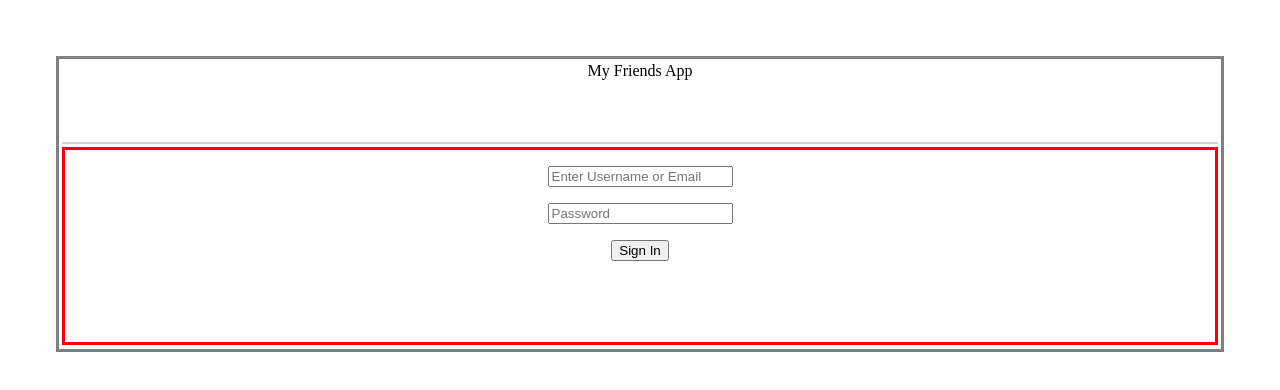
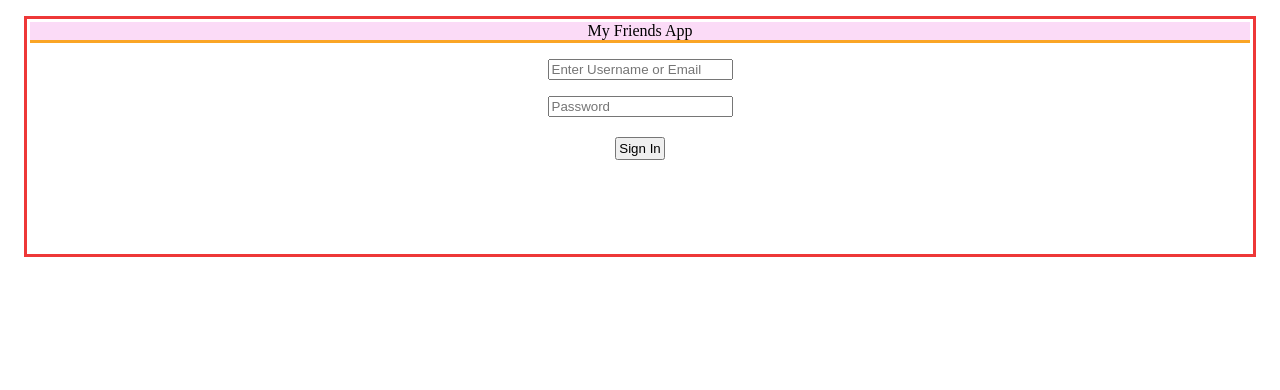
Before and after one commit to leslieyjkim/RSVP.Me, a React (Vite) app in the folder my_vite_app_React/: page / in a window 1280 px wide. Shown: the top 390 px of the page. Built offline with nearby package versions, Linux system fonts and the light colour scheme.

Commit message:
Update uid(uniqid) generate code, Update styling

```diff
--- a/my_vite_app_React/src/App.css
+++ b/my_vite_app_React/src/App.css
@@ -1,4 +1,4 @@
-#root {
+/* #root {
   max-width: 1280px;
   margin: 0 auto;
   padding: 2rem;
@@ -7,47 +7,111 @@
 
 body {
   font-family: sans-serif;
-}
+} */
 
 .App {
   margin: 1em;
   text-align: center;
+  min-height: 14em;
 }
 
 .App {
-  border: grey solid;
+  border: rgb(238, 56, 56) solid;
 }
 
 .Header {
-  font-family: cursive;
-  border-bottom: lightgrey solid 2px;
-  min-height: 2em;
+  /* font-family: cursive; */
+  border-bottom: rgb(250, 165, 38) solid;
+  background-color: rgb(251, 219, 247);
+  justify-content: center;
+  align-items: center;
+  /* min-height: 2em; */
   margin: .2em;
-  min-height: 5em;
+  margin-bottom: .5em;
+  /* min-height: 5em; */
 }
 
 .LoginPage {
-  border: red solid;
+  /* border: red solid; */
   min-height: 12em;
   margin: .2em;
 }
 
+.LoginForm {
+}
+
 .MainPage {
-  border: red solid;
+  border: rgb(230, 207, 79) solid;
   min-height: 12em;
-  background: lightblue;
+  background: rgb(190, 233, 248);
   margin: .2em;
 }
 
 .Input {
-  border: green solid thin;
+  border: rgb(42, 214, 42) solid;
   min-height: 2em;
   background: lightgreen;
   margin: .2em;
 }
 
 .FriendList {
-  border: green solid thin;
+  border: rgb(51, 178, 51) solid;
   min-height: 4em;
-  margin: 0.7em;
+  margin: .2em;
 }
+
+.FriendListItem {
+  /* border: magenta solid 2px ; */
+  min-height: 1em;
+  margin: .2em
+}
+
+h1 {
+  font-family: cursive;
+  padding: 0px;
+  margin: 0.2em;
+}
+
+h4 {
+  padding: 0px;
+  margin: 0.2em;
+  margin-bottom: 2em;
+}
+
+h4:empty:before {
+  content: "\200b";
+  /* unicode zero width space character */
+}
+
+ul {
+  list-style: none;
+  padding-left: 0;
+  margin: auto;
+  width: 16em;
+}
+
+li {
+  padding: 5px;
+  margin: 2px;
+  background-color: #eee;
+  text-align: left;
+}
+
+li a {
+  color: grey;
+}
+
+li:hover {
+  background-color: rgb(211, 61, 35);
+  color: white;
+  cursor: pointer;
+}
+
+li:hover a {
+  color: white;
+}
+
+button {
+  padding: 2px;
+  margin: 4px 2px 4px 2px;
+}
--- a/my_vite_app_React/src/_mocks_/friends.js
+++ b/my_vite_app_React/src/_mocks_/friends.js
@@ -3,13 +3,12 @@
 const mockData = [
     {"id": 4319, "uid": "0c172c3a-e57f-40bf-9db4-d09846fe9f25", "name": "Juana Bea"},
     {"id": 8651, "uid": "54d724b8-b03c-41e3-bd11-ed5468076501", "name": "Marj Oram"},
-    {"id": 766, "uid": "e754196d-420b-40b0-9c58-cae94877dc36", "name": "Park A Studebaker"},
+    {"id": 766, "uid": "e754196d-420b-40b0-9c58-cae94877dc36", "name": "Park A. Studebaker"},
     {"id": 5622, "uid": "9b2114d7-8bbb-4747-a5f2-be96213428c8", "name": "Reid Enright"},
     {"id": 9718, "uid": "8486bf12-7e76-4b30-aecc-9a9376861130", "name": "Mike Czech"},
-    {"id": 6580, "uid": "d96e9e01-beff-445a-9dba-f50aaae14ca5", "name": "Chris P.Bacon"},
-    {"id": 6690, "uid": "ec6b4769-361f-4501-98e1-16b8cea16d51", "name": "Ted Moore"},
+    {"id": 6580, "uid": "d96e9e01-beff-445a-9dba-f50aaae14ca5", "name": "Chris P. Bacon"},
+    {"id": 6690, "uid": "ec6b4769-361f-4501-98e1-16b8cea16d51", "name": "Tad Moore"},
     {"id": 829, "uid": "befc5211-eab5-41de-9ab6-3828126ce5b2", "name": "Sally Mander"}
+  ];
 
-];
-
-export default mockData;
+  export default mockData;
--- a/my_vite_app_React/src/components/LoginPage.jsx
+++ b/my_vite_app_React/src/components/LoginPage.jsx
@@ -18,7 +18,7 @@ export default function LoginPage(props) {
 
     return (
         <div className="LoginPage">
-            <form onSubmit={onSubmit}>
+            <form className="LoginForm" onSubmit={onSubmit}>
                 <p>
                     <input type="text" name="username"
                     value={email} placeholder="Enter Username or Email"
--- a/my_vite_app_React/src/components/MainPage.jsx
+++ b/my_vite_app_React/src/components/MainPage.jsx
@@ -1,5 +1,4 @@
 import { useState } from 'react';
-
 import Input from '../components/Input';
 import FriendList from '../components/FriendList';
 import mockData from '../_mocks_/friends';
@@ -13,7 +12,9 @@ export default function FriendsPage(props) {
     const addItem = function(name) {
         if (!name) return;
 
-        const uid = 123123;
+        // const uid = uniqid();
+        // const uid = 123123; //hardcoded for testing
+        const uid = Math.random().toString(36).substring(2, 10);
         setData([...data, {name, uid}]);
     };
 
```
